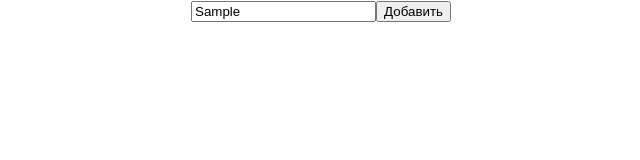
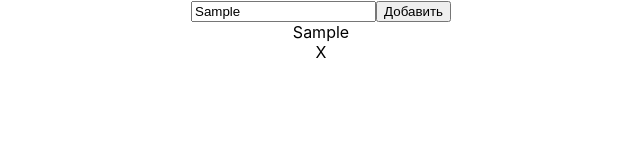
Before and after one commit to uginza/Date-Calculator, a React (Create React App) app: page / in a window 1280 px wide. Both pictures are taken after typing "Sample" into the empty fields and a click on the button "Добавить". Shown: the top 160 px of the page, without its empty margins (319-959 px from the left). Built offline with nearby package versions, Linux system fonts and the light colour scheme.

Commit message:
addPerson logic is done

```diff
--- a/src/App.tsx
+++ b/src/App.tsx
@@ -19,7 +19,7 @@ function App() {
     const [name, setText] = useState('')
     const [persons, setPerson] = useState<PersonsType>([])
 
-    const addPerson = (name: string) => {
+    const addPerson = () => {
         if (name) {
             const newName = {
                 id: uuidv4(),
@@ -29,19 +29,22 @@ function App() {
         }
     }
 
-    const removePerson = () => {
+    const removePerson = (id:string) => {
+
     }
 
-    const changeText = (e: ChangeEvent<HTMLInputElement>) => {
+    const changeTextHandler = (e: ChangeEvent<HTMLInputElement>) => {
         setText(e.currentTarget.value)
     }
 
     return (
         <div className="App">
-            <input value={name} onChange={changeText}/>
+            <input value={name} onChange={changeTextHandler}/>
             <button onClick={addPerson}>Добавить</button>
-            <div>{persons.map((p) => {
-                return <Person/>
+            <div>{persons.map((person) => {
+                return (
+                    <Person person={person} removePerson={removePerson}/>
+                )
             })}</div>
         </div>
     );
--- a/src/Person-Component/Person.tsx
+++ b/src/Person-Component/Person.tsx
@@ -1,8 +1,17 @@
 import React from "react";
+import {NewNameType} from "../App";
 
-export function Person() {
+type PersonPropsType = {
+    person: NewNameType
+    removePerson: (id:string) => void
+}
+
+export function Person(props: PersonPropsType) {
 
     return (
-       <div></div>
+        <div key={props.person.id}>
+            <div>{props.person.name}</div>
+            <div onClick={()=>props.removePerson(props.person.id)}>X</div>
+        </div>
     )
 }
```
